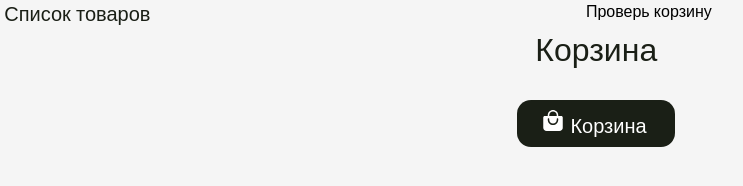
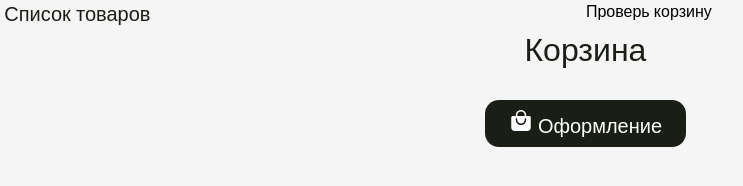
Before and after one commit to EmilKhamatnurov/eCommerce-App, a website built with Vite: page eCommerce App/src/Cart/cart.html in a window 1280 px wide. Shown: the full height of the page, 298-1041 px from the left. Built offline with nearby package versions, Linux system fonts and the light colour scheme; some packages are replaced by stand-ins of ours.

Commit message:
Немного поменял код

```diff
--- a/eCommerce App/src/Cart/cart.html
+++ b/eCommerce App/src/Cart/cart.html
@@ -34,7 +34,7 @@
 				</div>
 				<button class="cart_button">
 					<img src="../assets/cart-btn-icon.svg">
-					Корзина
+					Оформление
 				</button>
 			</div>
 		</div>
--- a/eCommerce App/src/Cart/cart.scripts/cart.view.js
+++ b/eCommerce App/src/Cart/cart.scripts/cart.view.js
@@ -17,6 +17,14 @@ class CartView {
 		else {
 			this.cartNode.innerHTML = 'Пустая';
 		}
+		// Добавление обработчика событий для кнопок добавления количества товара
+		this.couunterBtnsNode = document.querySelectorAll("[data-operation]");
+		this.couunterBtnsNode.forEach(btn => {
+			btn.addEventListener("click", (element) => {
+				console.log("Привет");
+			});
+		})
+
 	}
 	_buildCartItemHtml = (cartItem, index) => {
 		return `
--- a/eCommerce App/src/Cart/cart.styles/cart.css
+++ b/eCommerce App/src/Cart/cart.styles/cart.css
@@ -70,7 +70,9 @@
 	font-size: 18px;
 
 }
-
+[data-operation="-"] {
+	cursor: pointer;
+}
 [data-operation="-"] {
 	color: red;
 }
```
